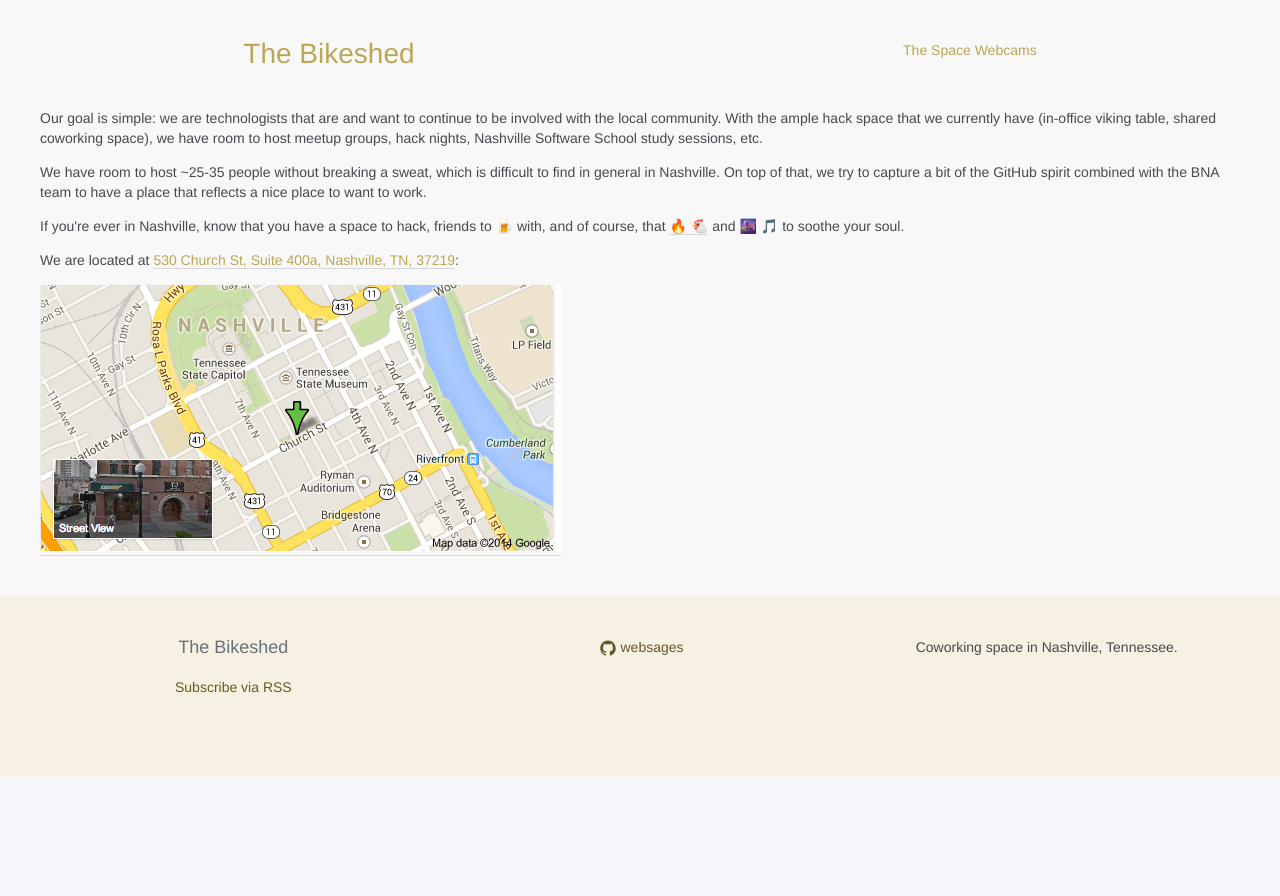
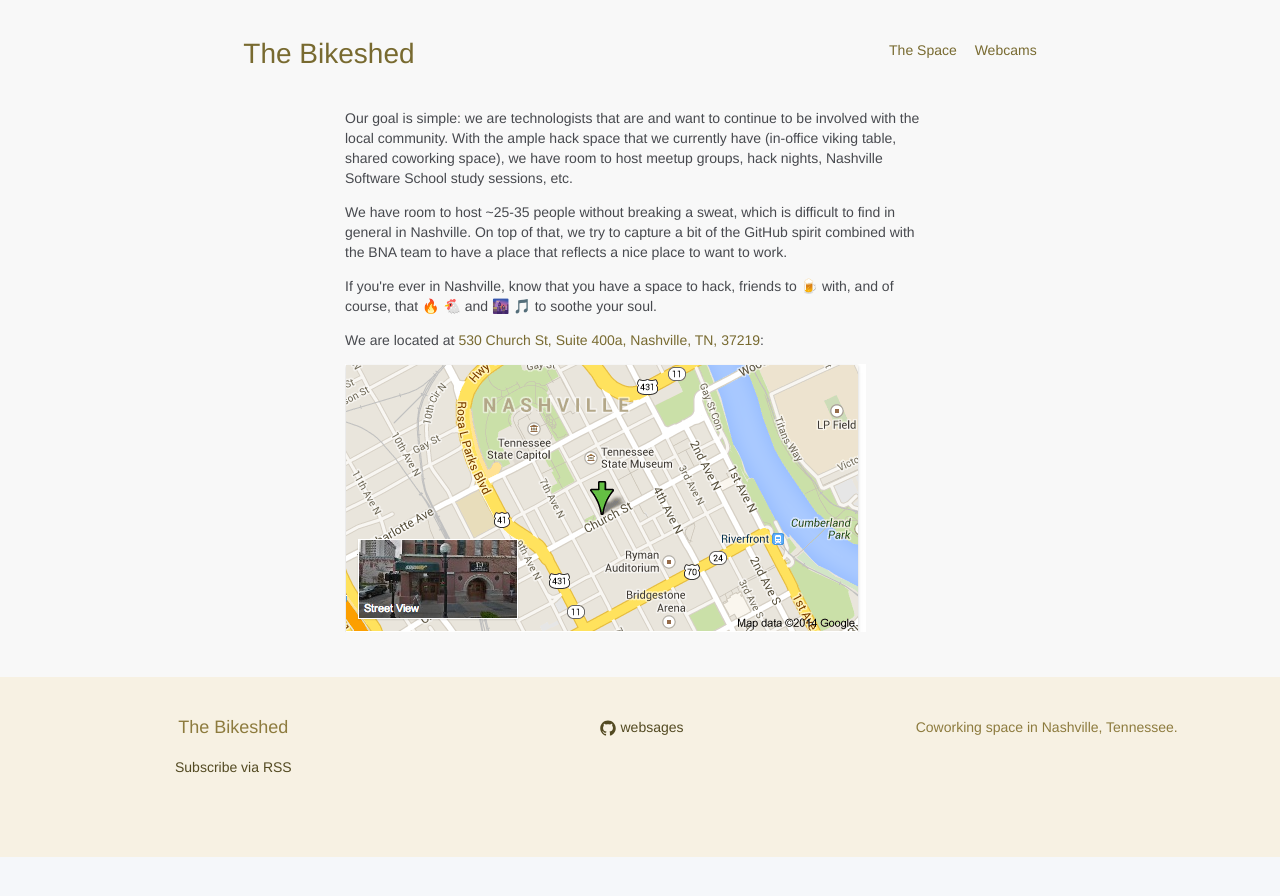
Before and after one commit to websages/thebikeshed.io, a Jekyll site: the page built from index.html, in a window 1280 px wide. Shown: the top 896 px of the page. Built offline with Jekyll 4.4.1, drawn with Linux system fonts in a browser that asks for light colours.

Commit message:
Style links, landing page

```diff
--- a/css/main.scss
+++ b/css/main.scss
@@ -9,33 +9,58 @@
 $footer-bg-color: #F7F1E3;
 
 $text-color: #47494E;
-$link-color: #BAA754;
+$link-color: darken(#BAA754, 20%);
 $link-hover-color: #463D1F;
-$footer-link-color: darken($link-color, 25%);
-$footer-link-hover-color: darken($link-hover-color, 25%);
+$visited-link-color: darken(#BAA754, 10%);
+$footer-text-color: lighten(#463D1F, 20%);
+$footer-link-color: darken($link-color, 10%);
+$footer-link-hover-color: darken($link-hover-color, 20%);
+
+$color-transition: color 0.15s ease-in-out;
+
+.header a:visited,
+.header a:active {
+  color: $link-color;
+}
 
 a,
 a:link {
   color: $link-color;
-  transition: color 0.15s ease-in-out;
-  -webkit-transition: color 0.15s ease-in-out;
+  transition: $color-transition;
+  -webkit-transition: $color-transition;
 
   .icon {
     > svg {
       path {
         fill: $link-color;
+        transition: fill 0.15s ease-in-out;
+        -webkit-transition: fill 0.15s ease-in-out;
       }
     }
   }
 }
 
 a:visited,
-a:active {
-  color: $link-color;
+a:active,
+.content a:visited,
+.content a:active {
+  color: $visited-link-color;
+
+  .icon {
+    > svg {
+      path {
+        fill: $visited-link-color;
+      }
+    }
+  }
 }
 
 a:hover,
-a:focus {
+a:focus,
+.header a:hover,
+.header a:focus,
+.content a:hover,
+.content a:focus {
   color: $link-hover-color;
 
   .icon {
@@ -45,6 +70,10 @@
       }
     }
   }
+}
+
+.content a {
+  border-bottom: 0;
 }
 
 body,
@@ -81,6 +110,11 @@
 .footer {
   background-color: $footer-bg-color;
 
+  &,
+  .subtitle {
+    color: $footer-text-color;
+  }
+
   a,
   a:link,
   a:visited,
@@ -114,3 +148,13 @@
     border-bottom: 0;
   }
 }
+
+.site-nav {
+  a {
+    display: inline-block;
+
+    + a {
+      margin-left: 1em;
+    }
+  }
+}
--- a/index.html
+++ b/index.html
@@ -2,7 +2,8 @@
 layout: default
 ---
 
-<div class="home">
+<div class="columns">
+  <div class="column is-half is-offset-one-quarter">
     {% include intro.html %}
     {% if site.posts.size > 0 %}
       <h2 class="subtitle">Updates</h2>
@@ -19,3 +20,4 @@
       </ul>
     {% endif %}
   </div>
+</div>
```
Lines whose indentation alone changed are shown as unchanged.
